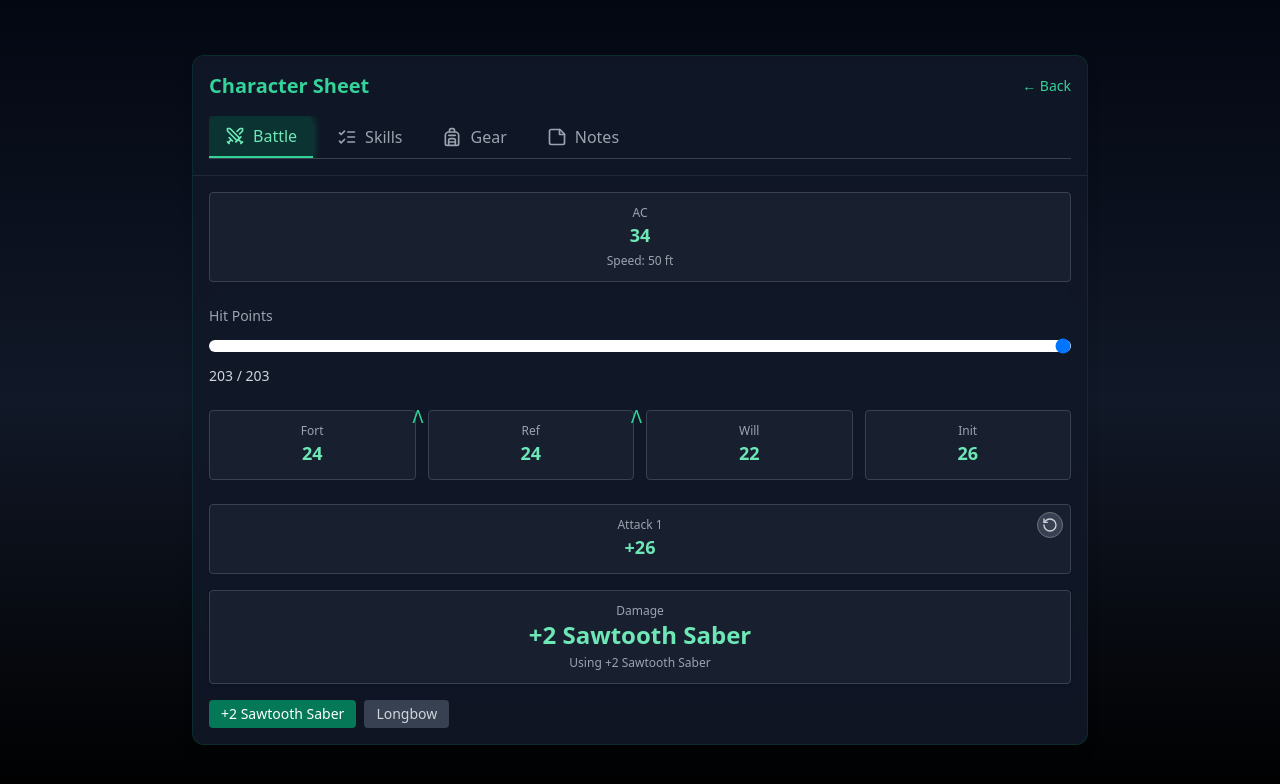
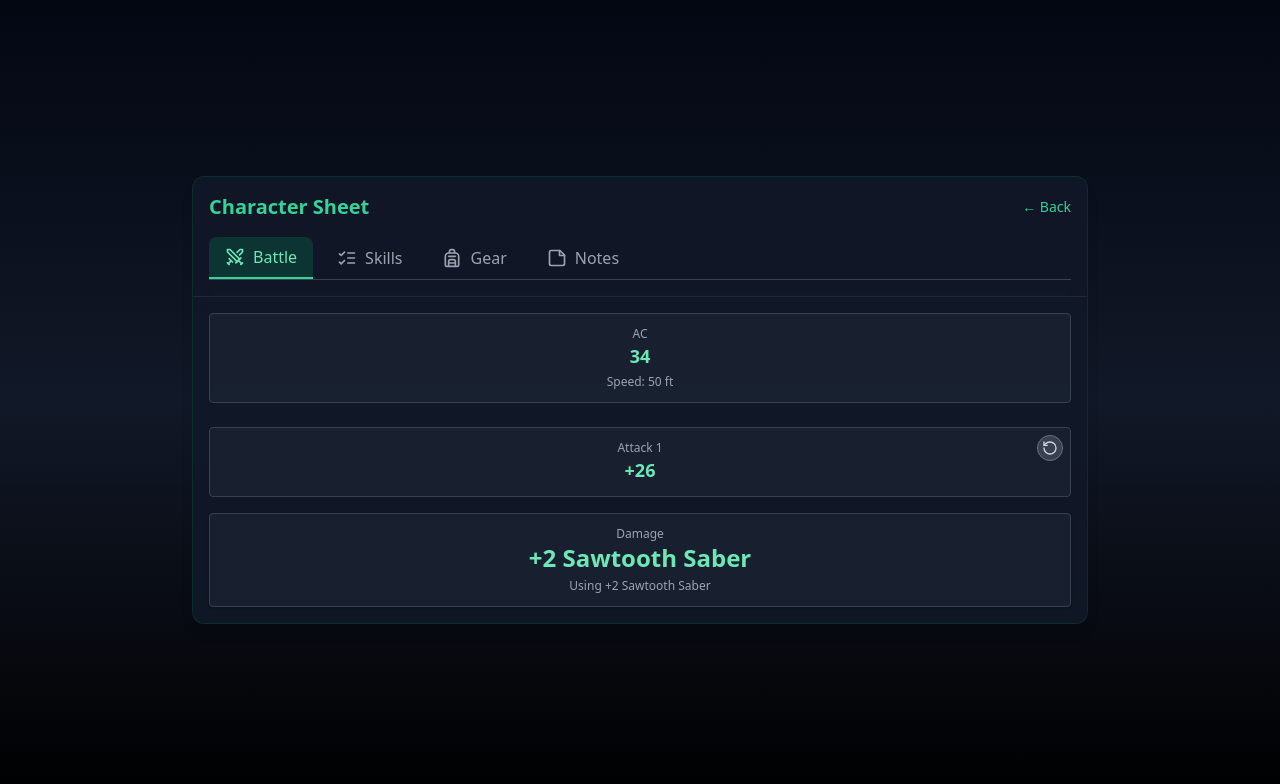
Before and after one commit to rlindgaard-collab/Karandras, a React (Vite) app: page /character-sheet in a window 1280 px wide. Shown: the top 784 px of the page. Built offline with nearby package versions, Linux system fonts and the light colour scheme.

Commit message:
Updated CharacterSheetPage.tsx

```diff
--- a/src/pages/CharacterSheetPage.tsx
+++ b/src/pages/CharacterSheetPage.tsx
@@ -53,12 +53,10 @@ export default function CharacterSheetPage() {
 
   const activeWeapon = characterData.weapons[activeWeaponIndex];
 
-  // Gem valgt våben
   useEffect(() => {
     localStorage.setItem("activeWeaponIndex", activeWeaponIndex.toString());
   }, [activeWeaponIndex]);
 
-  // Gem HP
   useEffect(() => {
     localStorage.setItem("currentHp", currentHp.toString());
   }, [currentHp]);
@@ -73,7 +71,7 @@ export default function CharacterSheetPage() {
   const effectiveHp = pendingHp !== null ? pendingHp : currentHp;
   const diff = pendingHp !== null ? pendingHp - currentHp : 0;
 
-  // Rul-funktion (saves/init)
+  // Rul save/init
   const rollCheck = (
     type: "fort" | "ref" | "will" | "initiative",
     current: RollResult | null,
@@ -89,7 +87,14 @@ export default function CharacterSheetPage() {
     const d20 = Math.floor(Math.random() * 20) + 1;
     const total = d20 + modifier;
     setResult({ d20, total });
-    setLastRoll(`${type}: ${d20} + ${modifier} = ${total}`);
+
+    setLastRoll(
+      `${type.toUpperCase()} Check\n` +
+      `d20 Roll: ${d20}\n` +
+      `Modifier: ${modifier >= 0 ? `+${modifier}` : modifier}\n` +
+      `-----------------\n` +
+      `Total: ${total}`
+    );
   };
 
   // Attack rul
@@ -110,23 +115,36 @@ export default function CharacterSheetPage() {
     const total = d20 + toHit;
 
     setAttackResult({ d20, total });
-    setAttackLog(`Attack ${attackCount}: ${d20} + ${toHit} = ${total}`);
+
+    // Bedre Attack log
+    setAttackLog(
+      `Attack ${attackCount}\n` +
+      `d20 Roll: ${d20}\n` +
+      `To-Hit Bonus: ${toHit >= 0 ? `+${toHit}` : toHit}\n` +
+      `-----------------\n` +
+      `Total: ${total}`
+    );
 
     // Damage rul
     let totalDmg = damageBonus;
-    const breakdown: string[] = [];
+    const breakdownLines: string[] = [];
 
     activeWeapon.damage.dice.forEach((dieDef) => {
+      const rolls: number[] = [];
       for (let i = 0; i < dieDef.count; i++) {
         const roll = Math.floor(Math.random() * dieDef.die) + 1;
+        rolls.push(roll);
         totalDmg += roll;
-        breakdown.push(`${roll} ${dieDef.type}`);
       }
+      breakdownLines.push(`${dieDef.count}d${dieDef.die} (${dieDef.type}): [${rolls.join(", ")}]`);
     });
 
-    breakdown.push(`+${damageBonus} bonus`);
+    breakdownLines.push(`Damage Bonus: +${damageBonus}`);
+    breakdownLines.push(`-----------------`);
+    breakdownLines.push(`Total Damage: ${totalDmg}`);
+
     setDamageResult(totalDmg);
-    setDamageBreakdown(breakdown.join(" + "));
+    setDamageBreakdown(breakdownLines.join("\n"));
   };
 
   const resetAttack = () => {
@@ -155,10 +173,10 @@ export default function CharacterSheetPage() {
     if (result) {
       if (result.d20 === 1) {
         classes =
-          "w-full p-3 rounded border text-center transition-all bg-red-900/60 border-red-400 shadow-[0_0_20px_rgba(239,68,68,0.8)]";
+          "w-full p-3 rounded border text-center transition-all bg-red-900/60 border-red-400";
       } else {
         classes =
-          "w-full p-3 rounded border text-center transition-all bg-emerald-900/60 border-emerald-400 shadow-[0_0_20px_rgba(16,185,129,0.8)]";
+          "w-full p-3 rounded border text-center transition-all bg-emerald-900/60 border-emerald-400";
       }
     }
 
@@ -217,7 +235,7 @@ export default function CharacterSheetPage() {
                   onClick={() => setActiveTab(tab.id)}
                   className={`flex items-center gap-2 px-3 sm:px-4 py-2 text-sm sm:text-base font-medium rounded-t-lg transition-all flex-shrink-0 ${
                     isActive
-                      ? "bg-emerald-800/40 text-emerald-300 border-b-2 border-emerald-400 shadow-[0_0_10px_rgba(16,185,129,0.4)]"
+                      ? "bg-emerald-800/40 text-emerald-300 border-b-2 border-emerald-400"
                       : "text-gray-400 hover:text-emerald-300"
                   }`}
                 >
@@ -228,98 +246,16 @@ export default function CharacterSheetPage() {
           </div>
         </CardHeader>
 
-        <CardContent className="text-gray-300 text-sm sm:text-base leading-relaxed space-y-6">
+        <CardContent className="space-y-6">
           {activeTab === "battle" && (
             <div>
-              {/* AC & Speed */}
+              {/* AC + Speed */}
               <div className="mb-6 p-3 rounded bg-gray-800/60 border border-gray-700 text-center">
                 <span className="block text-xs text-gray-400">AC</span>
-                <span className="text-lg font-semibold text-emerald-300">
-                  {characterData.ac}
-                </span>
+                <span className="text-lg font-semibold text-emerald-300">{characterData.ac}</span>
                 <span className="block text-xs text-gray-400 mt-1">
                   Speed: {characterData.speed} ft
                 </span>
-              </div>
-
-              {/* HP */}
-              <div className="mb-6 relative">
-                <label className="block text-sm text-gray-400 mb-2">Hit Points</label>
-                {diff !== 0 && (
-                  <div
-                    className={`absolute -top-6 left-1/2 -translate-x-1/2 text-sm font-bold animate-pulse ${
-                      diff > 0 ? "text-emerald-400" : "text-red-400"
-                    }`}
-                  >
-                    {diff > 0 ? `+${diff}` : diff}
-                  </div>
-                )}
-                <input
-                  type="range"
-                  min={0}
-                  max={characterData.hp}
-                  value={effectiveHp}
-                  onChange={(e) => setPendingHp(parseInt(e.target.value, 10))}
-                  className="w-full h-3 rounded-lg appearance-none cursor-pointer"
-                />
-                <div className="flex justify-between items-center mt-2 text-sm">
-                  <span>
-                    {effectiveHp} / {characterData.hp}
-                  </span>
-                  {pendingHp !== null && (
-                    <button
-                      type="button"
-                      onClick={applyChange}
-                      className="ml-4 px-3 py-1 rounded bg-emerald-700 hover:bg-emerald-600 text-sm font-medium"
-                    >
-                      Apply
-                    </button>
-                  )}
-                </div>
-              </div>
-
-              {/* Saves + Initiative */}
-              <div className="grid grid-cols-2 sm:grid-cols-4 gap-3">
-                <SaveButton
-                  label="fort"
-                  result={fortResult}
-                  setResult={setFortResult}
-                  data={characterData.saves.fort}
-                />
-                <SaveButton
-                  label="ref"
-                  result={refResult}
-                  setResult={setRefResult}
-                  data={characterData.saves.ref}
-                />
-                <SaveButton
-                  label="will"
-                  result={willResult}
-                  setResult={setWillResult}
-                  data={characterData.saves.will}
-                />
-                <button
-                  type="button"
-                  onClick={() =>
-                    rollCheck("initiative", initiativeResult, setInitiativeResult, characterData.initiative)
-                  }
-                  className={`p-3 rounded border text-center transition-all ${
-                    initiativeResult
-                      ? initiativeResult.d20 === 1
-                        ? "bg-red-900/60 border-red-400"
-                        : "bg-emerald-900/60 border-emerald-400"
-                      : "bg-gray-800/60 border-gray-700 hover:bg-emerald-900/40"
-                  }`}
-                >
-                  <span className="block text-xs text-gray-400">Init</span>
-                  <span
-                    className={`text-lg font-semibold ${
-                      initiativeResult?.d20 === 1 ? "text-red-300" : "text-emerald-300"
-                    }`}
-                  >
-                    {initiativeResult ? initiativeResult.total : characterData.initiative}
-                  </span>
-                </button>
               </div>
 
               {/* Attack Button */}
@@ -354,6 +290,11 @@ export default function CharacterSheetPage() {
                 </button>
               </div>
 
+              {/* Attack Log */}
+              {attackLog && (
+                <pre className="mt-2 text-sm text-gray-400 whitespace-pre-line">{attackLog}</pre>
+              )}
+
               {/* Damage Box */}
               <div className="mt-4 space-y-2">
                 <div className="w-full p-3 rounded border text-center bg-gray-800/60 border-gray-700 shadow">
@@ -368,39 +309,9 @@ export default function CharacterSheetPage() {
                   )}
                 </div>
                 {damageResult !== null && (
-                  <div className="text-sm text-gray-400">{damageBreakdown}</div>
+                  <pre className="text-sm text-gray-400 whitespace-pre-line">{damageBreakdown}</pre>
                 )}
               </div>
-
-              {/* Weapon Switch */}
-              <div className="mt-4 flex gap-2">
-                {characterData.weapons.map((w, idx) => (
-                  <button
-                    key={idx}
-                    type="button"
-                    onClick={() => setActiveWeaponIndex(idx)}
-                    className={`px-3 py-1 rounded text-sm ${
-                      idx === activeWeaponIndex
-                        ? "bg-emerald-700 text-white"
-                        : "bg-gray-700 text-gray-300 hover:bg-gray-600"
-                    }`}
-                  >
-                    {w.name}
-                  </button>
-                ))}
-              </div>
-
-              {attackLog && <div className="mt-2 text-sm text-gray-400">{attackLog}</div>}
-              {tooltip && (
-                <div className="mt-4 p-3 rounded bg-gray-800/90 border border-emerald-500 text-sm text-emerald-200 shadow-lg">
-                  {tooltip.text}
-                </div>
-              )}
-              {lastRoll && (
-                <div className="mt-4 text-sm text-gray-400" aria-live="polite">
-                  {lastRoll}
-                </div>
-              )}
             </div>
           )}
         </CardContent>
```
